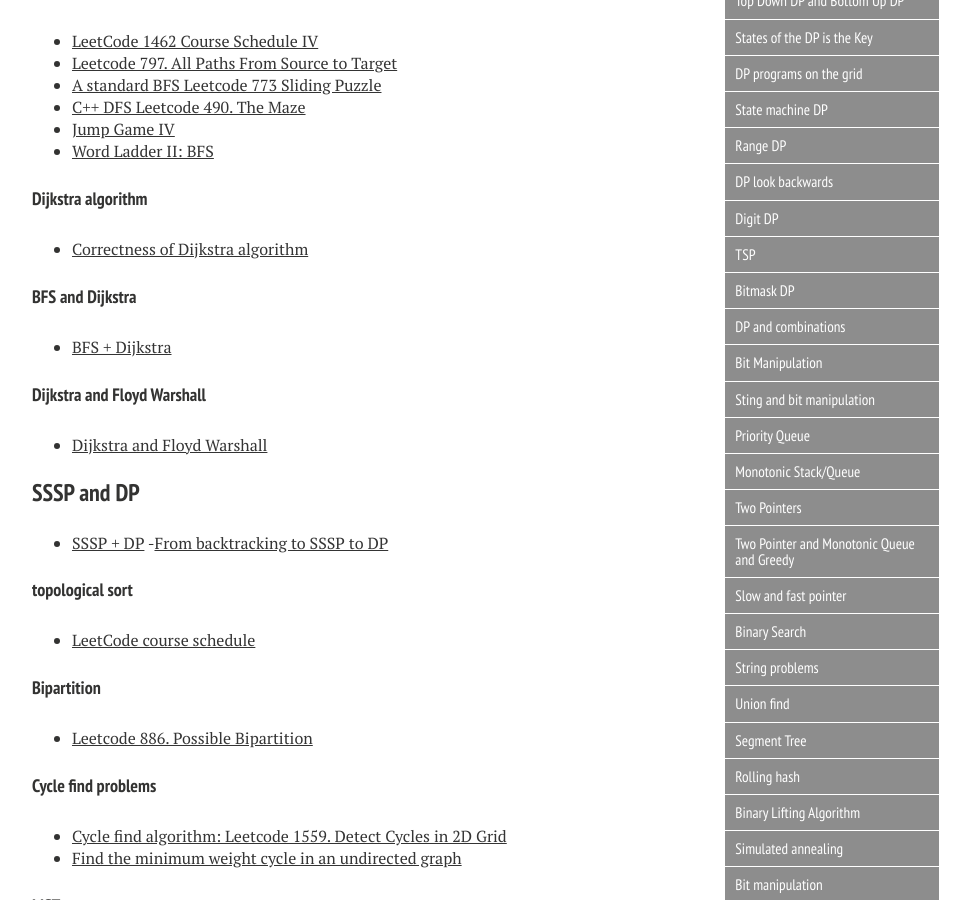
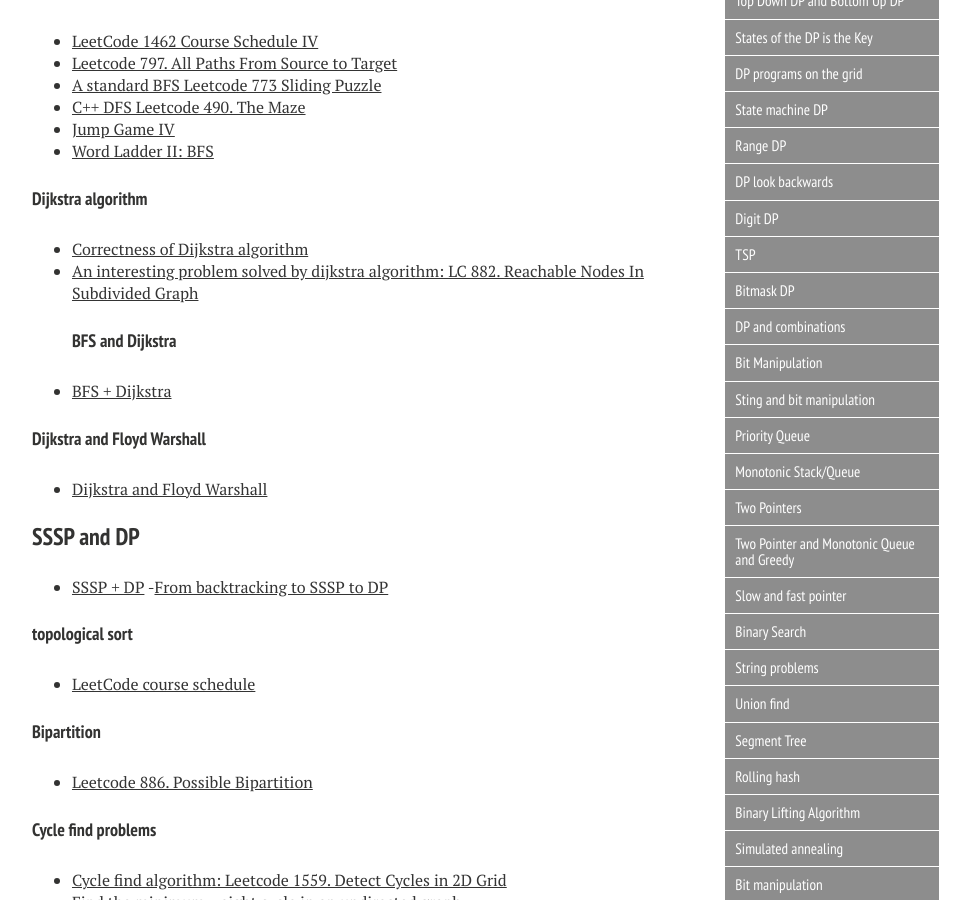
Before and after one commit to xiaokeshen/xiaokeshen.github.io, a Jekyll site: the page built from SoftwareEngineering/index.md, in a window 1280 px wide and 900 px high, scrolled down 1086 px. Shown: the whole window, without its empty margins (288-1258 px from the left). Built offline with Jekyll 4.4.1, drawn with Linux system fonts in a browser that asks for light colours; nearby versions of some CDN libraries.

Commit message:
Add a sssp problem

```diff
--- a/SoftwareEngineering/index.md
+++ b/SoftwareEngineering/index.md
@@ -45,7 +45,7 @@
 
 #### Dijkstra algorithm
 - [Correctness of Dijkstra algorithm](https://jimmy-shen.medium.com/correctness-of-dijkstras-algorithm-e49ff040277c)
-
+- [An interesting problem solved by dijkstra algorithm: LC 882. Reachable Nodes In Subdivided Graph](https://jimmy-shen.medium.com/an-interesting-problem-solved-by-dijkstra-db5da63be615)
 #### BFS and Dijkstra
 - [BFS + Dijkstra](https://medium.com/@jim.morris.shen/bfs-dijkstra-c46de5cb1f0b?source=friends_link&sk=f9cc2b3f457dc7f8731d99d5881994db)
 
```
